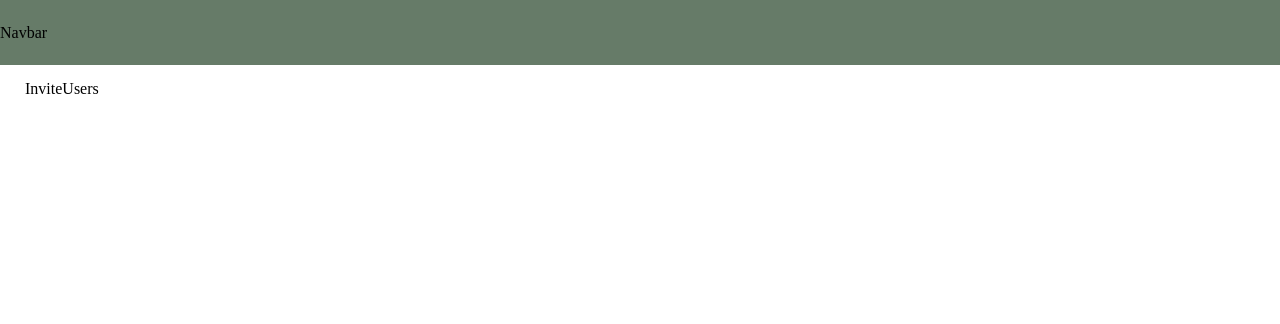
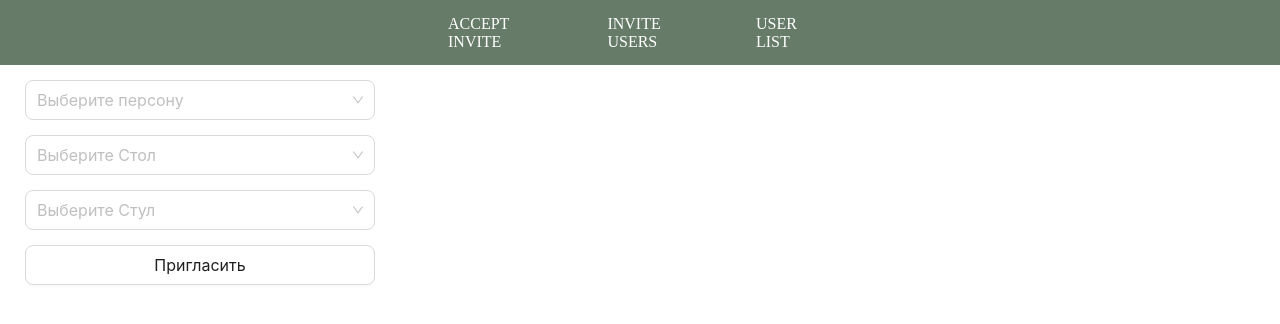
Before and after one commit to Mirafalxx/wedding-invites, a React (Create React App) app: page /invite-users in a window 1280 px wide. Shown: the top 324 px of the page. Built offline with nearby package versions, Linux system fonts and the light colour scheme.

Commit message:
invite users  and user list

```diff
--- a/src/Pages/InviteUsers/InviteUsers.js
+++ b/src/Pages/InviteUsers/InviteUsers.js
@@ -1,7 +1,180 @@
-import React from "react";
+import React, { useState } from "react";
+import { Button, Select } from "antd";
+import { showNotification } from "../../components/notification/showNotification";
+import "./style.scss";
+
+const USERS_MOCK = [
+  {
+    value: 1,
+    label: "Maxim Sukhanov",
+  },
+  {
+    value: 2,
+    label: "Emil Alimbekov",
+  },
+  {
+    value: 3,
+    label: "Eldar Dzhakypov",
+  },
+  {
+    value: 4,
+    label: "Vallay Balay",
+  },
+];
+
+const TABLE_MOCK = [
+  {
+    value: 1,
+    label: "Стол-1",
+  },
+  {
+    value: 2,
+    label: "Стол-2",
+  },
+  {
+    value: 3,
+    label: "Стол-3",
+  },
+  {
+    value: 4,
+    label: "Стол-4",
+  },
+  {
+    value: 5,
+    label: "Стол-5",
+  },
+  {
+    value: 6,
+    label: "Стол-6",
+  },
+];
+
+const CHAIR_MOCK = [
+  {
+    value: 1,
+    label: "Стул-1",
+  },
+  {
+    value: 2,
+    label: "Стул-2",
+  },
+  {
+    value: 3,
+    label: "Стул-3",
+  },
+  {
+    value: 4,
+    label: "Стул-4",
+  },
+  {
+    value: 5,
+    label: "Стул-5",
+  },
+  {
+    value: 6,
+    label: "Стул-6",
+  },
+  {
+    value: 7,
+    label: "Стул-7",
+  },
+  {
+    value: 8,
+    label: "Стул-8",
+  },
+  {
+    value: 9,
+    label: "Стул-9",
+  },
+  {
+    value: 10,
+    label: "Стул-10",
+  },
+  {
+    value: 11,
+    label: "Стул-11",
+  },
+  {
+    value: 12,
+    label: "Стул-12",
+  },
+];
 
 const InviteUsers = () => {
-  return <div>InviteUsers</div>;
+  const [invitedUser, setInvitedUser] = useState(null);
+  const [chair, setChair] = useState(null);
+  const [table, setTable] = useState(null);
+  const [url, setUrl] = useState(null);
+
+  const resetStates = () => {
+    setInvitedUser(null);
+    setChair(null);
+    setTable(null);
+  };
+
+  const copyToClipBoard = async () => {
+    await navigator.clipboard.writeText(url).then(() => {
+      showNotification("success", "Ссылка скопирована !");
+      resetStates();
+    });
+  };
+
+  const handleInviteUser = () => {
+    const user = {
+      id: invitedUser,
+      chair,
+      table,
+    };
+    setTimeout(() => {
+      setUrl(`http://localhost:3000/?id=${134}`);
+      console.log(user);
+    }, 1000);
+  };
+
+  return (
+    <div className="invite-user__container">
+      <Select
+        placeholder="Выберите персону"
+        size="large"
+        style={{ width: 350 }}
+        allowClear
+        options={USERS_MOCK}
+        onChange={(e) => {
+          setInvitedUser(e);
+        }}
+      />
+      <Select
+        placeholder="Выберите Стол"
+        size="large"
+        style={{ width: 350 }}
+        allowClear
+        options={TABLE_MOCK}
+        onChange={(e) => {
+          setTable(e);
+        }}
+      />
+
+      <Select
+        placeholder="Выберите Стул"
+        size="large"
+        style={{ width: 350 }}
+        allowClear
+        options={CHAIR_MOCK}
+        onChange={(e) => {
+          setChair(e);
+        }}
+      />
+      <Button size="large" color="primary" style={{ width: 350 }} onClick={handleInviteUser}>
+        Пригласить
+      </Button>
+
+      {url && (
+        <Button onClick={copyToClipBoard} style={{ width: 350 }}>
+          Копировать ссылку
+        </Button>
+      )}
+    </div>
+  );
 };
 
 export default InviteUsers;
--- /dev/null
+++ b/src/Pages/InviteUsers/style.scss
@@ -0,0 +1,6 @@
+.invite-user__container {
+  display: flex;
+  flex-direction: column;
+  gap: 15px;
+  justify-content: start;
+}
--- a/src/Pages/UserList/UserList.js
+++ b/src/Pages/UserList/UserList.js
@@ -1,7 +1,50 @@
-import React from "react";
+import { Table } from "antd";
+const columns = [
+  {
+    title: "Имя",
+    dataIndex: "name",
+  },
+  {
+    title: "Фамилия",
+    dataIndex: "address",
+  },
+  {
+    title: "Номер стола",
+    dataIndex: "table_number  ",
+  },
+  {
+    title: "Придет",
+    dataIndex: "age",
+    render: (_, record) => <div>{record.age === 0 ? "Нет" : "Да"}</div>,
+    sorter: (a, b) => a.age - b.age,
+  },
+];
+const data = [
+  {
+    key: "1",
+    name: "John Brown",
+    age: 0,
+    address: "New York No. 1 Lake Park",
+  },
+  {
+    key: "2",
+    name: "Jim Green",
+    age: 1,
+    address: "London No. 1 Lake Park",
+  },
+  {
+    key: "3",
+    name: "Joe Black",
+    age: 0,
+    address: "Sydney No. 1 Lake Park",
+  },
+  {
+    key: "4",
+    name: "Jim Red",
+    age: 1,
+    address: "London No. 2 Lake Park",
+  },
+];
 
-const UserList = () => {
-  return <div>UserList</div>;
-};
-
+const UserList = () => <Table columns={columns} dataSource={data} pagination={data.length > 10} />;
 export default UserList;
--- a/src/components/Navbar/Navbar.js
+++ b/src/components/Navbar/Navbar.js
@@ -1,8 +1,23 @@
 import React from "react";
 import "./style.scss";
+import { Link } from "react-router-dom";
 
 const Navbar = () => {
-  return <div className="navigation">Navbar</div>;
+  return (
+    <div className="navigation">
+      <div className="nav-items">
+        <Link className="nav-link" to="/">
+          Accept invite
+        </Link>
+        <Link className="nav-link" to="/invite-users">
+          Invite Users
+        </Link>
+        <Link className="nav-link" to="/user-list">
+          User List
+        </Link>
+      </div>
+    </div>
+  );
 };
 
 export default Navbar;
--- a/src/components/Navbar/style.scss
+++ b/src/components/Navbar/style.scss
@@ -6,3 +6,20 @@
   min-height: 65px;
   background-color: $secondary-green;
 }
+
+.nav-items {
+  display: flex;
+  gap: 45px;
+  width: 30%;
+  margin: 0 auto;
+}
+
+.nav-link {
+  color: #ffffff;
+  text-transform: uppercase;
+  text-decoration: none;
+  transition: color 0.4s ease-in-out;
+  &:hover {
+    color: red;
+  }
+}
--- /dev/null
+++ b/src/components/notification/showNotification.js
@@ -0,0 +1,10 @@
+import { notification } from "antd";
+
+export const showNotification = (type, text, title, duration = 3, placement = "topRight") => {
+  notification[type]({
+    message: title,
+    description: text,
+    duration,
+    placement,
+  });
+};
```
